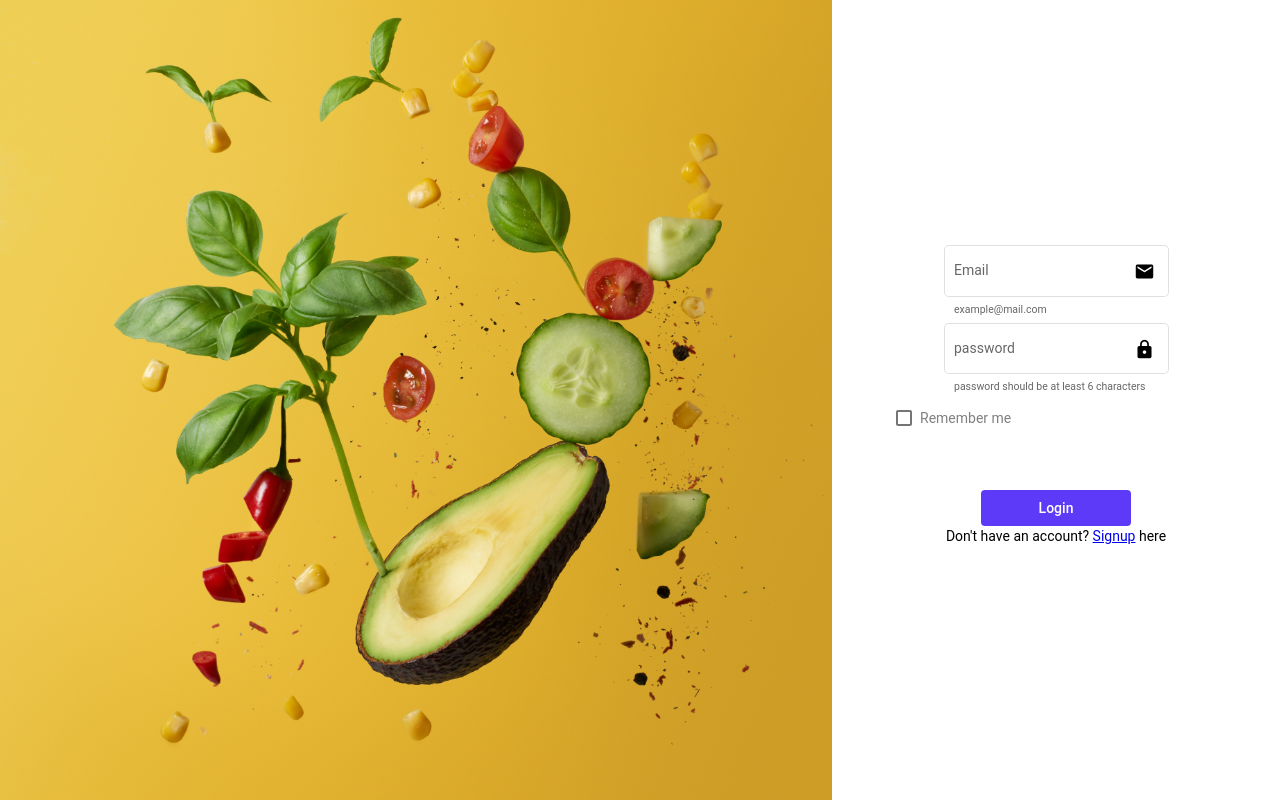
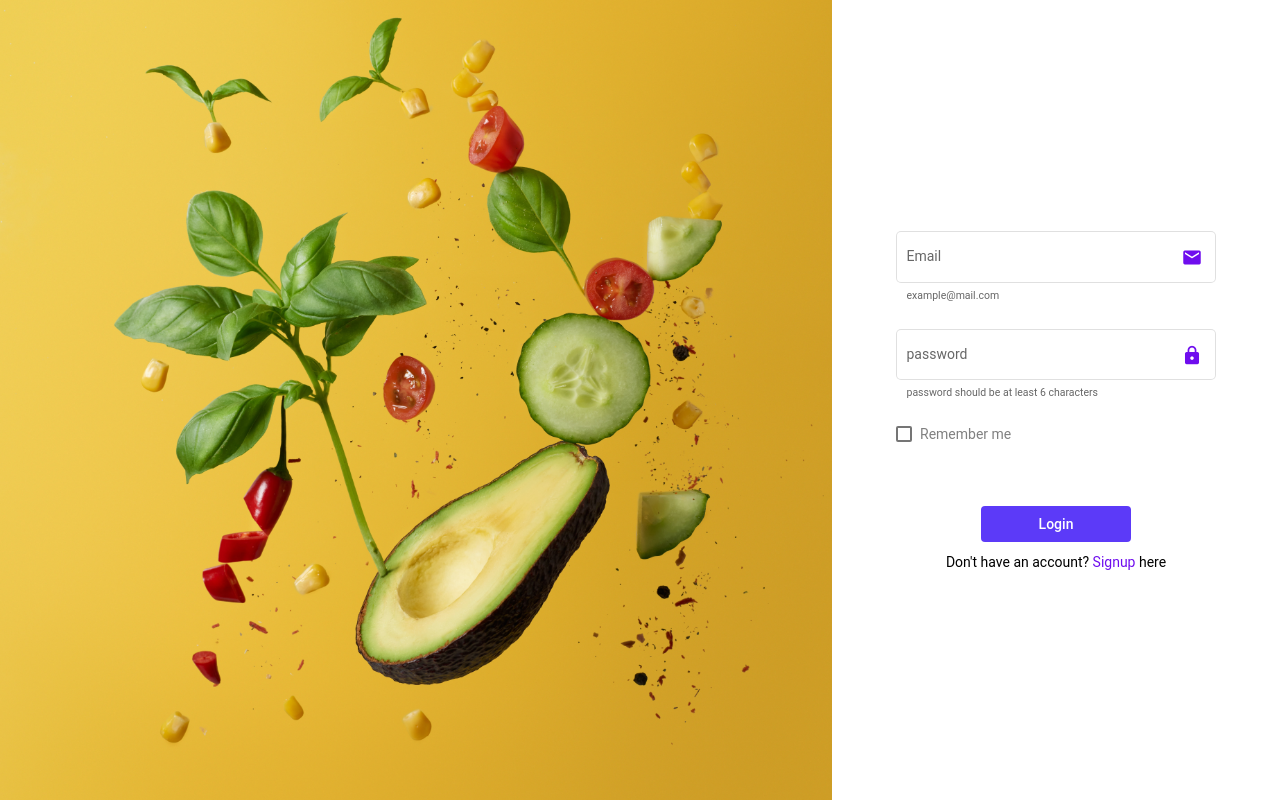
Before and after one commit to Amedzro-Elikplim/E-commerce, an Angular app: page / in a window 1280 px wide. Built offline with nearby package versions, Linux system fonts and the light colour scheme.

Commit message:
Style the login form

```diff
--- a/src/app/components/auth/login/login.component.css
+++ b/src/app/components/auth/login/login.component.css
@@ -1,3 +1,4 @@
+
 .login-container {
     display: flex;
 }
@@ -31,3 +32,26 @@
   width: 150px;
   margin-top: 50px;
 }
+
+.form-field {
+    width: 25vw;
+    margin: 10px;
+}
+
+.input {
+   width: 100%;
+}
+
+.icon {
+    color: rgb(111, 13, 238);
+}
+
+.prompt {
+    margin: 10px;
+}
+
+.signup-text {
+    color: rgb(111, 13, 238);
+    cursor: pointer;
+    text-decoration: none;
+}
```
